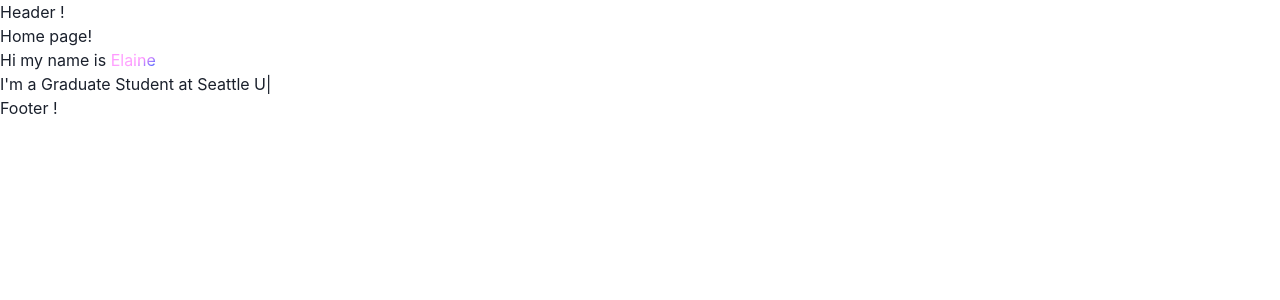
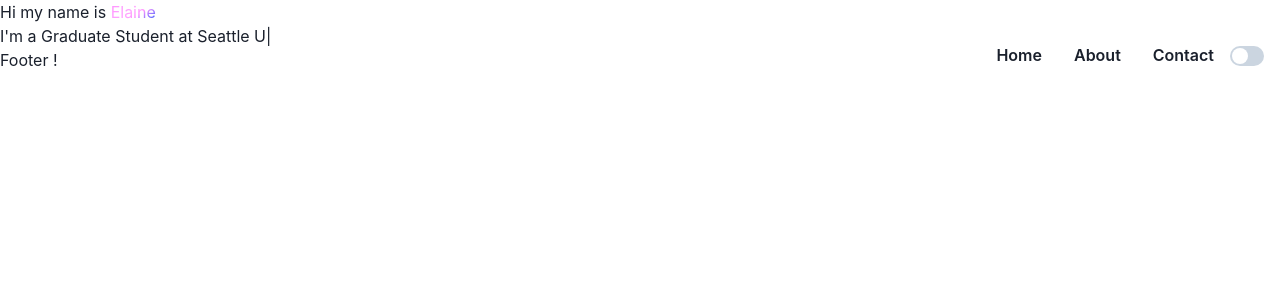
Before and after one commit to nurselaine/about-nurselainev2, a React (Create React App) app in the folder frontend/: page / in a window 1280 px wide. Shown: the top 300 px of the page. Built offline with nearby package versions, Linux system fonts and the light colour scheme.

Commit message:
Updated navbar

```diff
--- a/frontend/package.json
+++ b/frontend/package.json
@@ -3,6 +3,7 @@
   "version": "0.1.0",
   "private": true,
   "dependencies": {
+    "@chakra-ui/icons": "^2.1.1",
     "@chakra-ui/react": "^2.8.2",
     "@emotion/react": "^11.11.1",
     "@emotion/styled": "^11.11.0",
--- a/frontend/src/Component/Header/Header.jsx
+++ b/frontend/src/Component/Header/Header.jsx
@@ -1,8 +1,65 @@
-import React from "react";
+import {useState, React} from "react";
+import {
+  useColorMode,
+  Switch,
+  Flex,
+  Link,
+  Button,
+  IconButton
+} from "@chakra-ui/react";
+import {HamburgerIcon, CloseIcon} from "@chakra-ui/icons";
+
 
 const Header = () => {
+  const { colorMode, toggleColorMode } = useColorMode();
+  const isDark = colorMode === 'dark';
+  const [display, changeDisplay] = useState('none');
+
   return (
-    <header> Header ! </header>
+    <Flex>
+      <Flex
+        position="fixed"
+        top="1rem"
+        right="1rem"
+        align="center"
+      >
+
+        {/* Desktop */}
+        <Flex
+          display={['none', "none", "flex", "flex"]}
+        >
+          <Link href="/" passHref>
+            <Button as="a" variant="ghost" aria-label="Home" my={5} w="100%">
+              Home
+            </Button>
+          </Link>
+
+          <Link href="/about" passHref>
+            <Button as="a" variant="ghost" aria-label="About" my={5} w="100%">
+              About
+            </Button>
+          </Link>
+
+          <Link href="/contact" passHref>
+            <Button as="a" variant="ghost" aria-label="Contact" my={5} w="100%">
+              Contact
+            </Button>
+          </Link>
+        </Flex>
+
+        {/* Mobile */}
+        <IconButton
+          aria-label="Open Menu"
+          size="lg"
+          mr={2}
+          icon={<HamburgerIcon />}
+          onClick={() => changeDisplay('flex')}
+          display={['flex', 'flex', 'none']}
+        />
+        <Switch color="green" isChecked={isDark} onChange={toggleColorMode} />
+      </Flex>
+      {/* Mobile Content */}
+    </Flex>
   )
 }
 
--- a/frontend/src/Page/Home/Home.jsx
+++ b/frontend/src/Page/Home/Home.jsx
@@ -1,11 +1,11 @@
 import React from "react";
 import Layout from "../../Component/Layout/Layout";
 import { TypeAnimation } from 'react-type-animation';
+//import animation from '../../utils/motion/motion.css';
 
 const Home = () => {
   return (
     <Layout>
-      <div>Home page!</div>
       <h6>Hi my name is <span className="animated-gradient">Elaine</span></h6>
       <TypeAnimation
         sequence={["I'm a Developer", 1000,
--- /dev/null
+++ b/frontend/src/utils/motion/motion.css
@@ -0,0 +1,13 @@
+.gradient {
+  background-image: -webkit-linear-gradient(125deg, #f2291b, #f7db25, #84f527);
+  -webkit-background-clip: text;
+  -webkit-text-fill-color: transparent;
+  -webkit-animation: hue 15s infinite linear;
+  }@-webkit-keyframes hue {
+   from {
+     -webkit-filter: hue-rotate(0deg);
+   }
+   to {
+     -webkit-filter: hue-rotate(-360deg);
+   }
+  }
```
Also changed, not shown: 1 other file (tests, documents, lock files or other folders).
